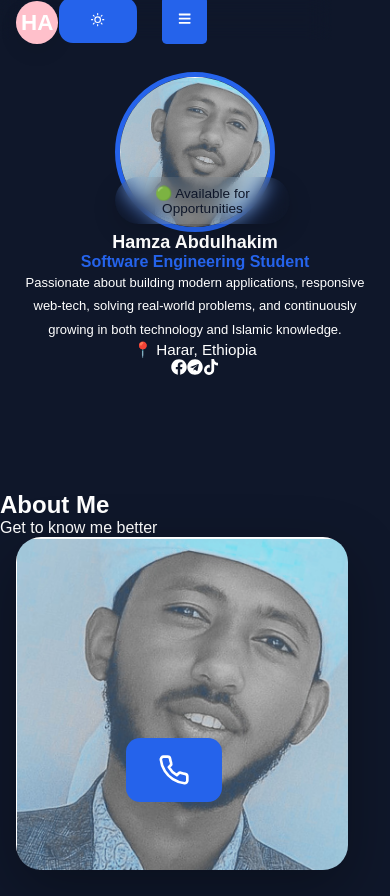
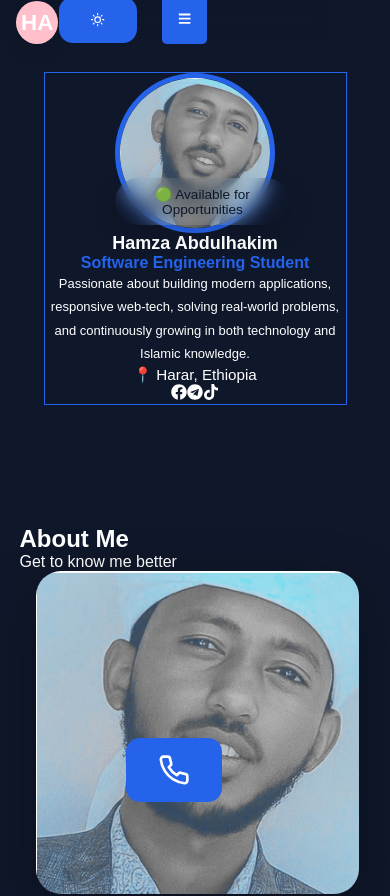
Before and after one commit to HamzaAbdulhakim/oborra.tech, a React (Vite) app: page / in a window 390 px wide. Shown: the top 896 px of the page. Built offline with nearby package versions, Linux system fonts and the light colour scheme.

Commit message:
modified version of responsive and layout system

```diff
--- a/src/index.css
+++ b/src/index.css
@@ -17,6 +17,10 @@ body{
     margin: 20px auto;
 }
 
+#root{
+    width: 90%;
+    margin: 30px auto;
+}
  .dark-theme {
     background-color: #0f172a;
     color: white;
--- a/src/styles/logo.css
+++ b/src/styles/logo.css
@@ -5,6 +5,8 @@
     gap: 50px;
 
     align-items: center;
+
+    z-index: 1000;
 }
 
 .callMe-btn button{
--- a/src/styles/profileHeader.css
+++ b/src/styles/profileHeader.css
@@ -1,6 +1,6 @@
 .hero-section {
   margin-top: var(--space-xl);
-  margin-bottom: var(--space-md);
+  margin-bottom: var(--space-lg);
 
   padding: var(--space-md);
 
@@ -11,6 +11,9 @@
   flex-direction: column;
   align-items: center;
   text-align: center;
+  background: transparent;
+  backdrop-filter: blur(-8px);
+  border: 1px solid var(--primary-color);
 }
 
 .profile-image-wrapper {
```
